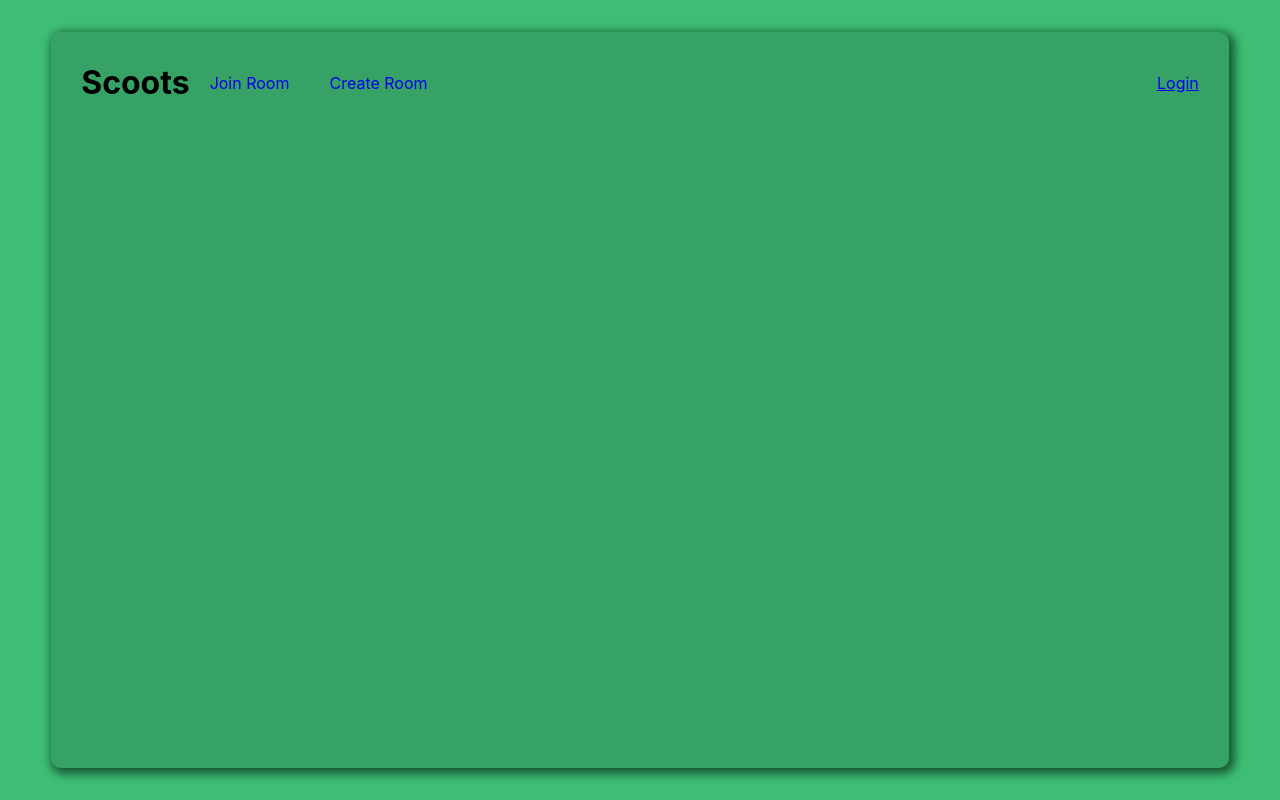
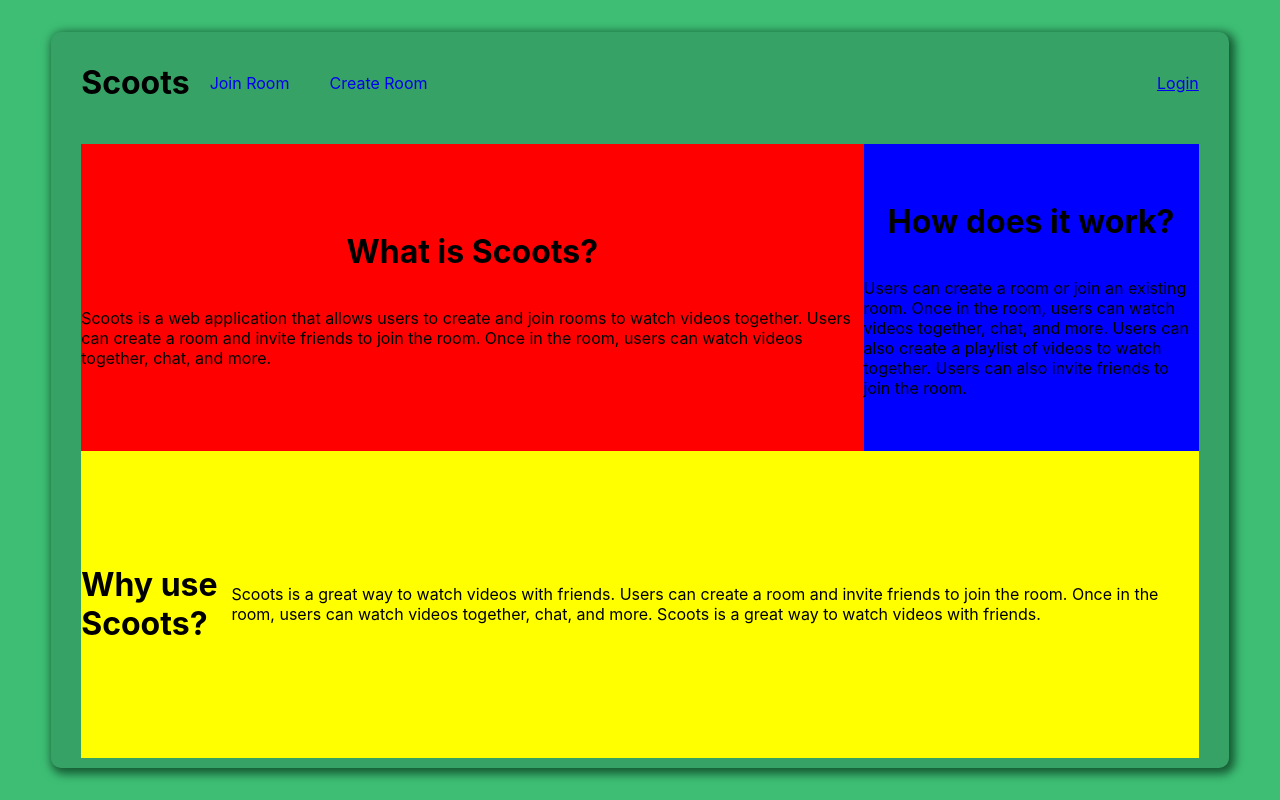
Before and after one commit to ricardomerlin/Scoots, a React (Create React App) app in the folder frontend/: page / in a window 1280 px wide. Built offline with nearby package versions, Linux system fonts and the light colour scheme.

Commit message:
adding new components, setting up page styles, fixing route logic

```diff
--- a/frontend/src/App.js
+++ b/frontend/src/App.js
@@ -5,6 +5,8 @@ import JoinRoom from './JoinRoom';
 import CreateRoom from './CreateRoom';
 import LoginScreen from './LoginScreen';
 import HomePage from './HomePage';
+import ProfilePage from './ProfilePage';
+import UserSets from './UserSets';
 import './styles/App.css';
 
 function App() {
@@ -26,6 +28,8 @@ function App() {
           <Route path="/JoinRoom" element={<JoinRoom />} />
           <Route path="/CreateRoom" element={<CreateRoom />} />
           <Route path="/LoginScreen" element={<LoginScreen />} />
+          <Route path="/ProfilePage" element={<ProfilePage />} />
+          <Route path="/UserSets" element={<UserSets />} />
         </Routes>
       </div>
     </Router>
--- a/frontend/src/HomePage.js
+++ b/frontend/src/HomePage.js
@@ -15,18 +15,33 @@ function HomePage({ loggedIn, selectRoute, routeSelected }) {
           <h1>Scoots</h1>
           <Link className='link-button' onClick={selectRouteFromApp} to='/JoinRoom'>Join Room</Link>
           <Link className='link-button' onClick={selectRouteFromApp} to='/CreateRoom'>Create Room</Link>
-          {loggedIn ?
-          <Link className='link-button' to='/Profile'>Profile</Link>
-          :
-          null
-          }
+          {loggedIn ? <Link className='link-button' onClick={selectRouteFromApp} to='/UserSets'>My Sets</Link> : null}
         </div>
         <div className='home-top-bar-right'>
           {loggedIn ?
-          <Link to='/HomePage'>Logout</Link>
+          <>
+            <Link className='link-button' to='/ProfilePage'>Profile</Link>
+            <Link className='link-button' to='/HomePage'>Logout</Link>
+          </>
           :
           <Link to='/LoginScreen'>Login</Link>
           }
+        </div>
+      </div>
+      <div className='home-main-content'>
+        <div className='home-main-content-top'>
+          <div className='home-main-content-left'>
+            <h1>What is Scoots?</h1>
+            <p>Scoots is a web application that allows users to create and join rooms to watch videos together. Users can create a room and invite friends to join the room. Once in the room, users can watch videos together, chat, and more.</p>
+          </div>
+          <div className='home-main-content-right'>
+            <h1>How does it work?</h1>
+            <p>Users can create a room or join an existing room. Once in the room, users can watch videos together, chat, and more. Users can also create a playlist of videos to watch together. Users can also invite friends to join the room.</p>
+          </div>
+        </div>
+        <div className='home-main-content-bottom'>
+          <h1>Why use Scoots?</h1>
+          <p>Scoots is a great way to watch videos with friends. Users can create a room and invite friends to join the room. Once in the room, users can watch videos together, chat, and more. Scoots is a great way to watch videos with friends.</p>
         </div>
       </div>
     </div>
--- /dev/null
+++ b/frontend/src/ProfilePage.js
@@ -0,0 +1,9 @@
+function ProfilePage () {
+    return (
+        <div>
+            <h1>Profile</h1>
+        </div>
+    )
+}
+
+export default ProfilePage;
--- /dev/null
+++ b/frontend/src/UserSets.js
@@ -0,0 +1,9 @@
+function UserSets () {
+    return (
+        <div>
+            <h1>User Sets</h1>
+        </div>
+    )
+}
+
+export default UserSets;
--- a/frontend/src/styles/HomePage.css
+++ b/frontend/src/styles/HomePage.css
@@ -34,3 +34,54 @@
     top: 0;
     right: 0;
 }
+
+.home-main-content {
+    display: flex;
+    flex-direction: column;
+    justify-content: center;
+    align-items: center;
+    height: 80vh;
+    margin: 10px;
+    margin-left: 30px;
+    margin-right: 30px;
+}
+
+.home-main-content-top {
+    display: flex;
+    flex-direction: row;
+    justify-content: center;
+    align-items: center;
+    width: 100%;
+    height: 50%;
+    background-color: green;
+}
+
+.home-main-content-left {
+    display: flex;
+    flex-direction: column;
+    justify-content: center;
+    align-items: center;
+    width: 70%;
+    height: 100%;
+    background-color: red;
+}
+
+.home-main-content-right {
+    display: flex;
+    flex-direction: column;
+    justify-content: center;
+    align-items: center;
+    width: 30%;
+    height: 100%;
+    background-color: blue;
+}
+
+.home-main-content-bottom {
+    display: flex;
+    flex-direction: row;
+    justify-content: center;
+    align-items: center;
+    width: 100%;
+    height: 50%;
+    background-color: yellow;
+}
```
